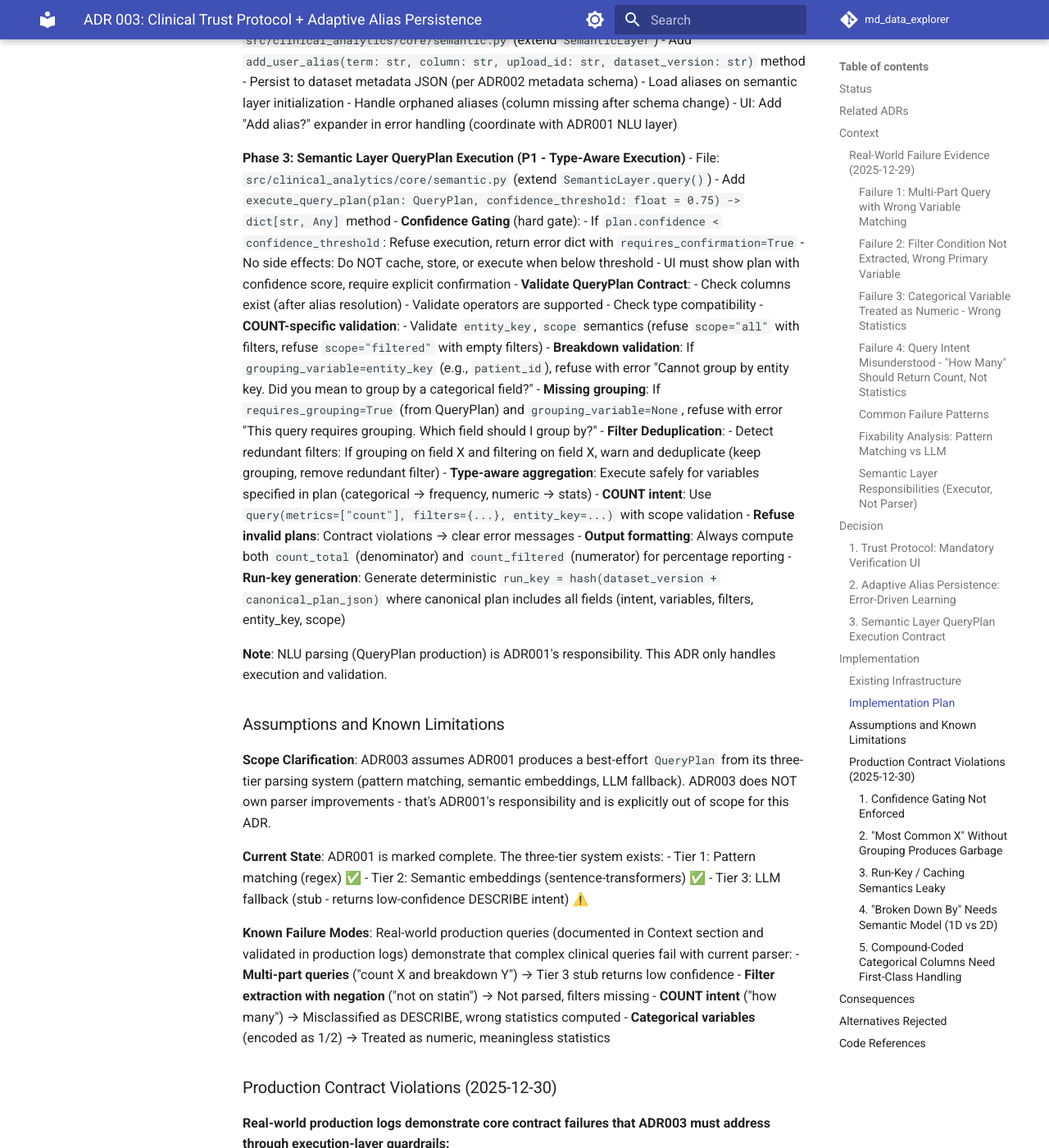
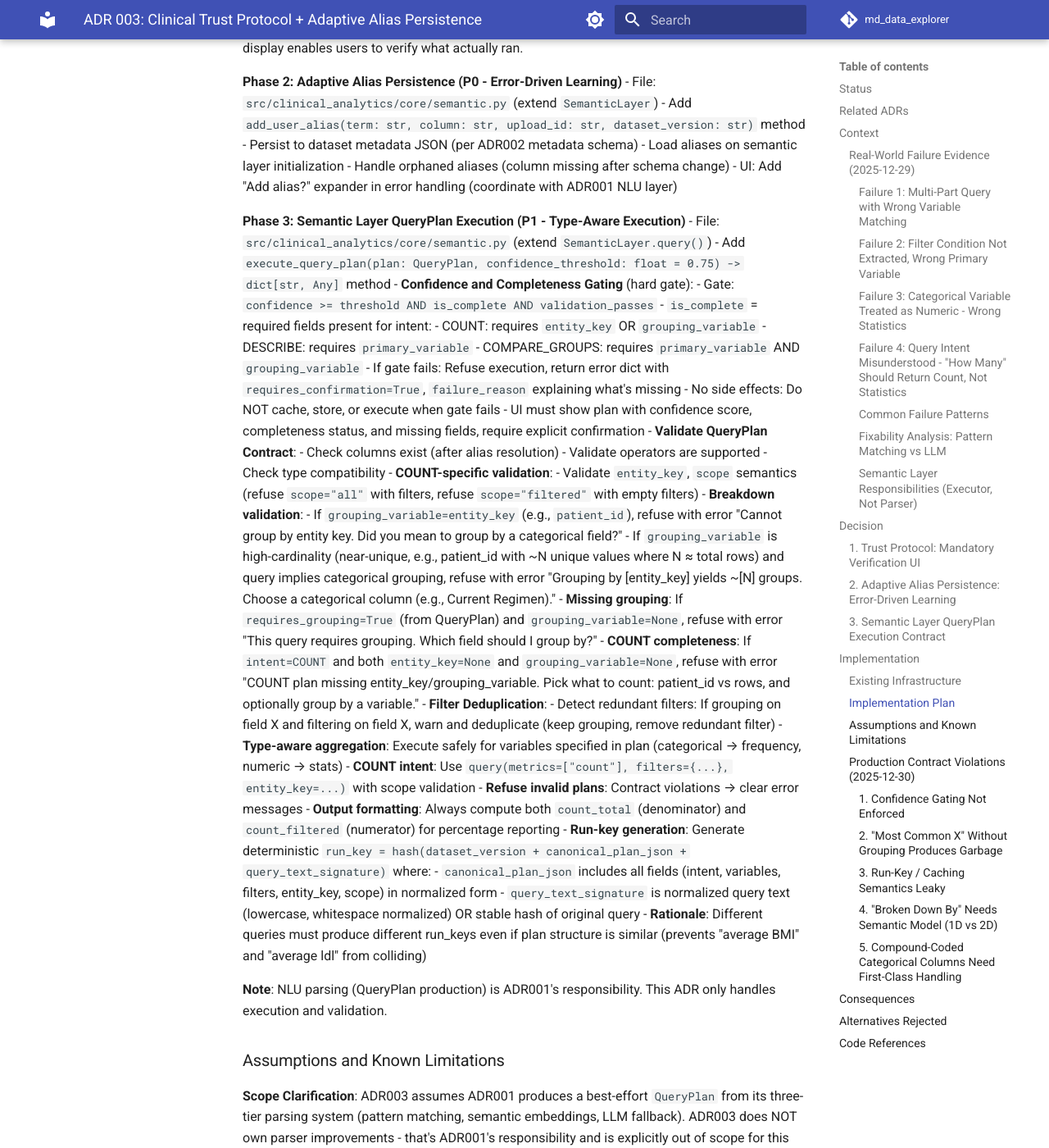
Before and after one commit to jtouley/md_data_explorer, an MkDocs documentation site: the page built from docs/implementation/ADR/ADR003.md, in a window 1280 px wide and 1400 px high, scrolled down 11487 px. Shown: the whole window at 82% size. Built offline with MkDocs 1.6.1 and Material for MkDocs 9.7.7, drawn with Linux system fonts in a browser that asks for light colours; comment, search, counter and statistics services are not loaded; some of the changed text lies outside the part shown.

```diff
--- a/docs/implementation/ADR/ADR003.md
+++ b/docs/implementation/ADR/ADR003.md
@@ -427,11 +427,14 @@ result = semantic_layer.query(
   - Dataset used
   - Entity key used for COUNT (if applicable)
   - Resolved canonical column names
-  - Applied filters (post-normalization, with actual values)
+  - **Effective filters** (post-normalization, with actual values):
+    - Drop tautologies (non-restrictive filters) or label them "non-restrictive"
+    - Show normalized filter values (e.g., "Current Regimen IN [1,2,3,4,5,6,7,8,9]" → label as "non-restrictive" if all valid codes)
   - **Cohort size**:
     - `count_total` (same entity_key, no filters) - denominator for percentages
     - `count_filtered` (if filtered) - numerator
     - Percentage computed as `count_filtered / count_total`
+  - **Run-key and audit trail**: Display run_key + "generated from: [query]" for audit
   - Compiled SQL (optional, behind expander for advanced users)
 - **Privacy/Performance**: Patient-level export is capped (e.g., first 100 rows) or requires explicit confirmation for full export
 - Add patient-level export with cohort size + run_id
@@ -451,25 +454,36 @@ result = semantic_layer.query(
 **Phase 3: Semantic Layer QueryPlan Execution (P1 - Type-Aware Execution)**
 - File: `src/clinical_analytics/core/semantic.py` (extend `SemanticLayer.query()`)
 - Add `execute_query_plan(plan: QueryPlan, confidence_threshold: float = 0.75) -> dict[str, Any]` method
-- **Confidence Gating** (hard gate):
-  - If `plan.confidence < confidence_threshold`: Refuse execution, return error dict with `requires_confirmation=True`
-  - No side effects: Do NOT cache, store, or execute when below threshold
-  - UI must show plan with confidence score, require explicit confirmation
+- **Confidence and Completeness Gating** (hard gate):
+  - Gate: `confidence >= threshold AND is_complete AND validation_passes`
+  - `is_complete` = required fields present for intent:
+    - COUNT: requires `entity_key` OR `grouping_variable`
+    - DESCRIBE: requires `primary_variable`
+    - COMPARE_GROUPS: requires `primary_variable` AND `grouping_variable`
+  - If gate fails: Refuse execution, return error dict with `requires_confirmation=True`, `failure_reason` explaining what's missing
+  - No side effects: Do NOT cache, store, or execute when gate fails
+  - UI must show plan with confidence score, completeness status, and missing fields, require explicit confirmation
 - **Validate QueryPlan Contract**:
   - Check columns exist (after alias resolution)
   - Validate operators are supported
   - Check type compatibility
   - **COUNT-specific validation**:
     - Validate `entity_key`, `scope` semantics (refuse `scope="all"` with filters, refuse `scope="filtered"` with empty filters)
-    - **Breakdown validation**: If `grouping_variable=entity_key` (e.g., `patient_id`), refuse with error "Cannot group by entity key. Did you mean to group by a categorical field?"
+    - **Breakdown validation**:
+      - If `grouping_variable=entity_key` (e.g., `patient_id`), refuse with error "Cannot group by entity key. Did you mean to group by a categorical field?"
+      - If `grouping_variable` is high-cardinality (near-unique, e.g., patient_id with ~N unique values where N ≈ total rows) and query implies categorical grouping, refuse with error "Grouping by [entity_key] yields ~[N] groups. Choose a categorical column (e.g., Current Regimen)."
     - **Missing grouping**: If `requires_grouping=True` (from QueryPlan) and `grouping_variable=None`, refuse with error "This query requires grouping. Which field should I group by?"
+    - **COUNT completeness**: If `intent=COUNT` and both `entity_key=None` and `grouping_variable=None`, refuse with error "COUNT plan missing entity_key/grouping_variable. Pick what to count: patient_id vs rows, and optionally group by a variable."
 - **Filter Deduplication**:
   - Detect redundant filters: If grouping on field X and filtering on field X, warn and deduplicate (keep grouping, remove redundant filter)
 - **Type-aware aggregation**: Execute safely for variables specified in plan (categorical → frequency, numeric → stats)
 - **COUNT intent**: Use `query(metrics=["count"], filters={...}, entity_key=...)` with scope validation
 - **Refuse invalid plans**: Contract violations → clear error messages
 - **Output formatting**: Always compute both `count_total` (denominator) and `count_filtered` (numerator) for percentage reporting
-- **Run-key generation**: Generate deterministic `run_key = hash(dataset_version + canonical_plan_json)` where canonical plan includes all fields (intent, variables, filters, entity_key, scope)
+- **Run-key generation**: Generate deterministic `run_key = hash(dataset_version + canonical_plan_json + query_text_signature)` where:
+  - `canonical_plan_json` includes all fields (intent, variables, filters, entity_key, scope) in normalized form
+  - `query_text_signature` is normalized query text (lowercase, whitespace normalized) OR stable hash of original query
+  - **Rationale**: Different queries must produce different run_keys even if plan structure is similar (prevents "average BMI" and "average ldl" from colliding)
 
 **Note**: NLU parsing (QueryPlan production) is ADR001's responsibility. This ADR only handles execution and validation.
 
@@ -501,13 +515,17 @@ result = semantic_layer.query(
 **Contract Violation**: System promises "only auto-run when confidence ≥ threshold, otherwise require confirmation" but executes anyway.
 
 **ADR003 Requirement**:
-- **Hard gate**: `auto_execute := confidence >= threshold AND is_complete`
-- **No side effects**: When `confidence < threshold`, do NOT:
+- **Hard gate**: `auto_execute := confidence >= threshold AND is_complete AND validation_passes`
+  - `confidence >= threshold` (default 0.75)
+  - `is_complete` = required fields present for intent (e.g., COUNT requires entity_key OR grouping_variable)
+  - `validation_passes` = all contract validations pass (columns exist, operators valid, types compatible)
+- **No side effects**: When gate fails, do NOT:
   - Execute analysis computation
   - Cache results
   - Store results in session state
-- **UI behavior**: Show parsed plan with confidence score, require explicit "Confirm and Run" button
-- **Validation**: Executor must check confidence before execution, refuse if below threshold
+- **UI behavior**: Show parsed plan with confidence score and completeness status, require explicit "Confirm and Run" button if gate fails
+- **Validation**: Executor must check confidence AND completeness before execution, refuse if either fails
+- **Rationale**: Confidence without plan completeness is theater. A 0.9 confidence COUNT with no variables is still wrong.
 
 #### 2. "Most Common X" Without Grouping Produces Garbage
 
@@ -525,6 +543,7 @@ result = semantic_layer.query(
   - Do NOT execute COUNT without grouping
 - **UI behavior**: Show "Which field represents [X]?" with candidate variables
 - **Validation**: Executor must refuse COUNT queries with `requires_grouping=True` and `grouping_variable=None`
+- **COUNT completeness check**: If `intent=COUNT` and both `entity_key=None` and `grouping_variable=None`, refuse with error: "COUNT plan missing entity_key/grouping_variable. Pick what to count: patient_id vs rows, and optionally group by a variable."
 
 #### 3. Run-Key / Caching Semantics Leaky
 
@@ -535,15 +554,13 @@ result = semantic_layer.query(
 **Contract Violation**: Different queries collapse to same execution pattern, causing stale/mismatched results in UI.
 
 **ADR003 Requirement**:
-- **Run-key contract**: `run_key = hash(dataset_version + canonical_plan_json)` where canonical plan includes:
-  - `intent_type`
-  - `primary_variable` (canonical name, after alias resolution)
-  - `grouping_variable` (canonical name, after alias resolution)
-  - `filters` (normalized, sorted)
-  - `entity_key` (for COUNT)
-  - `scope` (for COUNT)
+- **Run-key contract**: `run_key = hash(dataset_version + canonical_plan_json + query_text_signature)` where:
+  - `canonical_plan_json` includes: `intent_type`, `primary_variable` (canonical), `grouping_variable` (canonical), `filters` (normalized, sorted), `entity_key`, `scope`
+  - `query_text_signature` is normalized query text (lowercase, whitespace normalized) OR stable hash of original query
+  - **Rationale**: Different queries ("average BMI" vs "average ldl") must produce different run_keys even if plan structure is similar
 - **UI binding**: Each result panel must be bound to its specific QueryPlan (not generic cached result)
-- **Validation**: Executor must generate deterministic run_key from complete plan, UI must verify plan matches before displaying cached results
+- **Trust UI display**: Show run_key + "generated from: [query]" in verification expander for audit trail
+- **Validation**: Executor must generate deterministic run_key from complete plan + query, UI must verify plan matches before displaying cached results
 
 #### 4. "Broken Down By" Needs Semantic Model (1D vs 2D)
 
@@ -560,6 +577,7 @@ result = semantic_layer.query(
   - **2D**: Pivot-style breakdown (group by A, B) (e.g., "statin by regimen")
 - **MVP scope**: If 2D not supported, parser must detect and respond with clarification ("I can do A-by-B OR B-by-A, pick one"), not silently group by ID field
 - **Validation**: Executor must refuse queries with `grouping_variable=entity_key` (e.g., `patient_id`) when query implies categorical breakdown
+- **High-cardinality detection**: If `grouping_variable` is high-cardinality (near-unique, e.g., patient_id with ~807 unique values) and query implies categorical grouping, refuse with error: "Grouping by [entity_key] yields ~[N] groups. Choose a categorical column (e.g., Current Regimen)."
 - **UI behavior**: Show detected breakdown pattern, ask user to confirm 1D or clarify 2D intent
 
 #### 5. Compound-Coded Categorical Columns Need First-Class Handling
@@ -577,7 +595,9 @@ result = semantic_layer.query(
   - `codebook = {1: "Biktarvy", 2: "Symtuza", ..., 0: "n/a"}`
 - **NA handling**: Default exclude "0: n/a" or missing categories, with explicit "include missing" toggle if needed
 - **Filter deduplication**: If grouping on field X, do NOT also filter on X unless explicitly requested
+- **Tautology detection**: If filter on field X is non-restrictive (e.g., `IN [1..9]` when 1..9 are all valid codes), label as "non-restrictive" in Trust UI or drop from effective filters display
 - **Validation**: Executor must detect redundant filters (filtering and grouping on same field) and warn or deduplicate
+- **Trust UI display**: Show "Effective filters" after normalization, drop tautologies or label them "non-restrictive"
 
 **ADR003 Mitigations**: This ADR mitigates parser limitations and contract violations through:
 
@@ -673,9 +693,15 @@ For domain concepts like "on statins" that have ambiguous mappings, consider add
 **Local LLM (Ollama) - Reconsidered:**
 - **Status**: Now viable option for privacy-sensitive clinical data
 - **Trade-offs**: Privacy improves (data stays on-device), but latency/quality concerns remain
-- **Implementation**: Use LLMClient interface pattern (see Phase 4.3) - local vs remote is implementation detail
-- **Requirement**: Same hardening patterns apply (structured JSON, validation, timeouts, confidence gating)
-- **Decision**: Support local LLM via Ollama, but keep it optional and gated by feature flag
+- **Implementation**: Use LLMClient interface pattern - local vs remote is implementation detail (deferred to ADR001 or follow-on ADR)
+- **Model recommendation** (if implementing):
+  - **Default**: `llama3.1:8b` (good baseline, ~4.9GB model file, acceptable quality/latency for structured extraction)
+  - **Lighter option**: `llama3.2:3b` (smaller, but expect higher failure/retry rates on multi-part + negation queries)
+  - **Note**: Model file size ≠ RAM usage (depends on quantization, KV cache, context length, batch size)
+  - **JSON compliance**: Not guaranteed by model - still requires schema-constrained decoding, defensive parsing, retries, confidence gating
+  - **Evaluation**: Choose model that passes your evaluation harness, not the one with best marketing claims
+- **Requirement**: Same hardening patterns apply (structured JSON, validation, timeouts, confidence gating) regardless of local vs remote
+- **Decision**: Support local LLM via Ollama if implemented, but keep it optional and gated by feature flag. This is ADR001's responsibility (Tier 3 implementation), not ADR003's.
 
 **Forced Column Mapping:**
 - Creates adoption barrier
```
Also changed, not shown: 7 other files.
